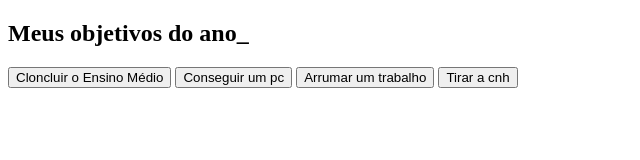
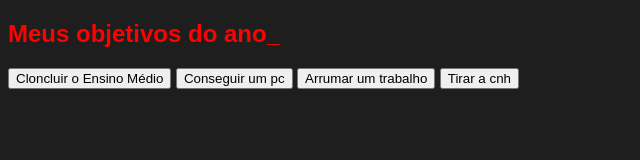
Before and after one commit to claudinda160/site-objetivos, a plain HTML site: page index.html in a window 1280 px wide. Shown: the whole page, without its empty margins (0-640 px from the left). Drawn offline with Linux system fonts and the light colour scheme.

Commit message:
Add files via upload

```diff
--- a/estilo.css
+++ b/estilo.css
@@ -5,3 +5,23 @@
     --botao-vermelho:#531616;
     --texto-fundo:rgba(0,0,0.3);
 }
+
+body{
+    background-color:var(--cor-de-fundo);
+    color: var(--vermelho);
+    font-family:'oswald',sans-serif;
+}
+
+
+
+
+
+
+
+
+
+
+
+
+
+@import url('https://fonts.googleapis.com/css2?family=Oswald:wght@200..700&display=swap')
```
